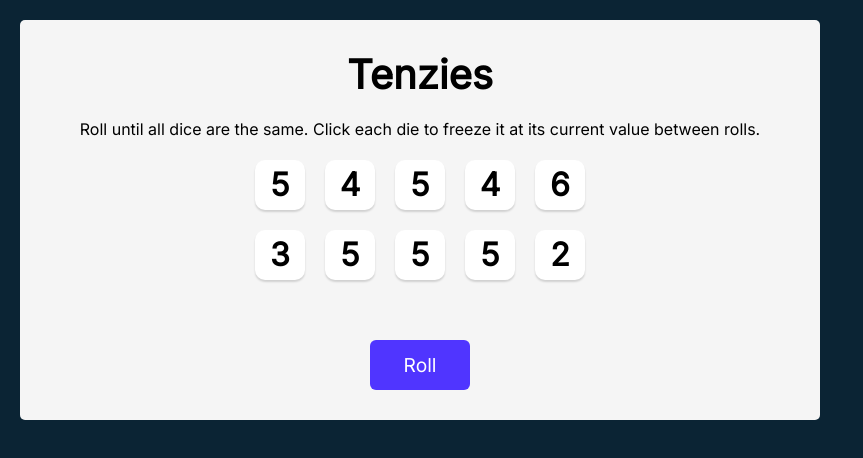
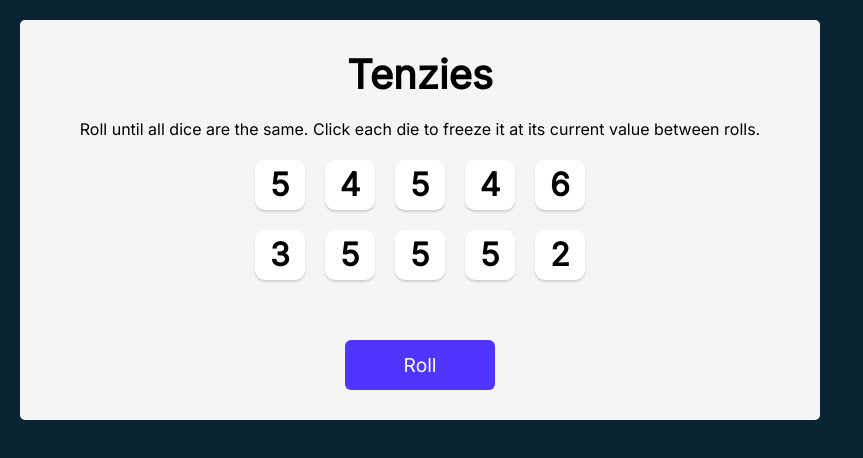
Before and after one commit to mjamecny/tenzies, a React (Create React App) app: page / in a window 1280 px wide. Shown: the top 458 px of the page, without its empty margins (0-863 px from the left). Built offline with nearby package versions, Linux system fonts and the light colour scheme.

Commit message:
install react-confetti package and update button text to show proper message

```diff
--- a/package.json
+++ b/package.json
@@ -8,6 +8,7 @@
     "@testing-library/user-event": "^13.5.0",
     "nanoid": "^4.0.0",
     "react": "^18.2.0",
+    "react-confetti": "^6.1.0",
     "react-dom": "^18.2.0",
     "react-scripts": "5.0.1",
     "web-vitals": "^2.1.4"
--- a/src/App.js
+++ b/src/App.js
@@ -1,6 +1,7 @@
 import Die from './components/Die'
 import { useState, useEffect } from 'react'
 import { nanoid } from 'nanoid'
+import Confetti from 'react-confetti'
 
 const App = () => {
   // generate array of 10 numbers between 1-6
@@ -61,18 +62,21 @@ const App = () => {
     const allSameValue = dice.every(
       (die) => die.value === firstValue
     )
-    if (allHeld && allSameValue) console.log('You won')
+    if (allHeld && allSameValue) setTenzies(true)
   }, [dice])
 
   return (
     <main>
+      {tenzies && <Confetti />}
       <h1 className="title">Tenzies</h1>
       <p className="instructions">
         Roll until all dice are the same. Click each die to
         freeze it at its current value between rolls.
       </p>
       <div className="dice-container">{diceElements}</div>
-      <button onClick={rollDice}>Roll</button>
+      <button onClick={rollDice}>
+        {tenzies ? 'New game' : 'Roll'}
+      </button>
     </main>
   )
 }
--- a/src/index.css
+++ b/src/index.css
@@ -46,7 +46,7 @@ main {
 
 button {
   height: 50px;
-  width: 100px;
+  width: 150px;
   background-color: #5035ff;
   color: #ffffff;
   border: none;
```
Also changed, not shown: 1 other file (tests, documents, lock files or other folders).
